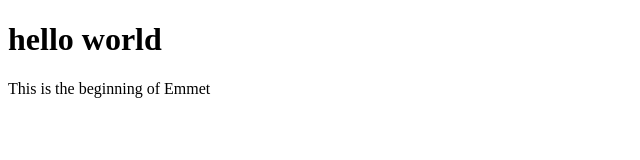
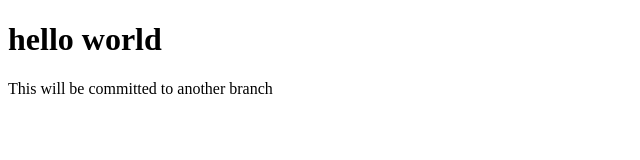
Before and after one commit to Nel-r/Training, a plain HTML site: page Index.html in a window 1280 px wide. Shown: the full height of the page, 0-640 px from the left. Drawn offline with Linux system fonts and the light colour scheme.

Commit message:
checked into practice

```diff
--- a/Index.html
+++ b/Index.html
@@ -9,7 +9,7 @@
 		<h1>hello world</h1>
 	</header>
 	<main>
-		<p>This is the beginning of Emmet</p>
+		<p>This will be committed to another branch</p>
 	</main>
 	<footer>
 
```
